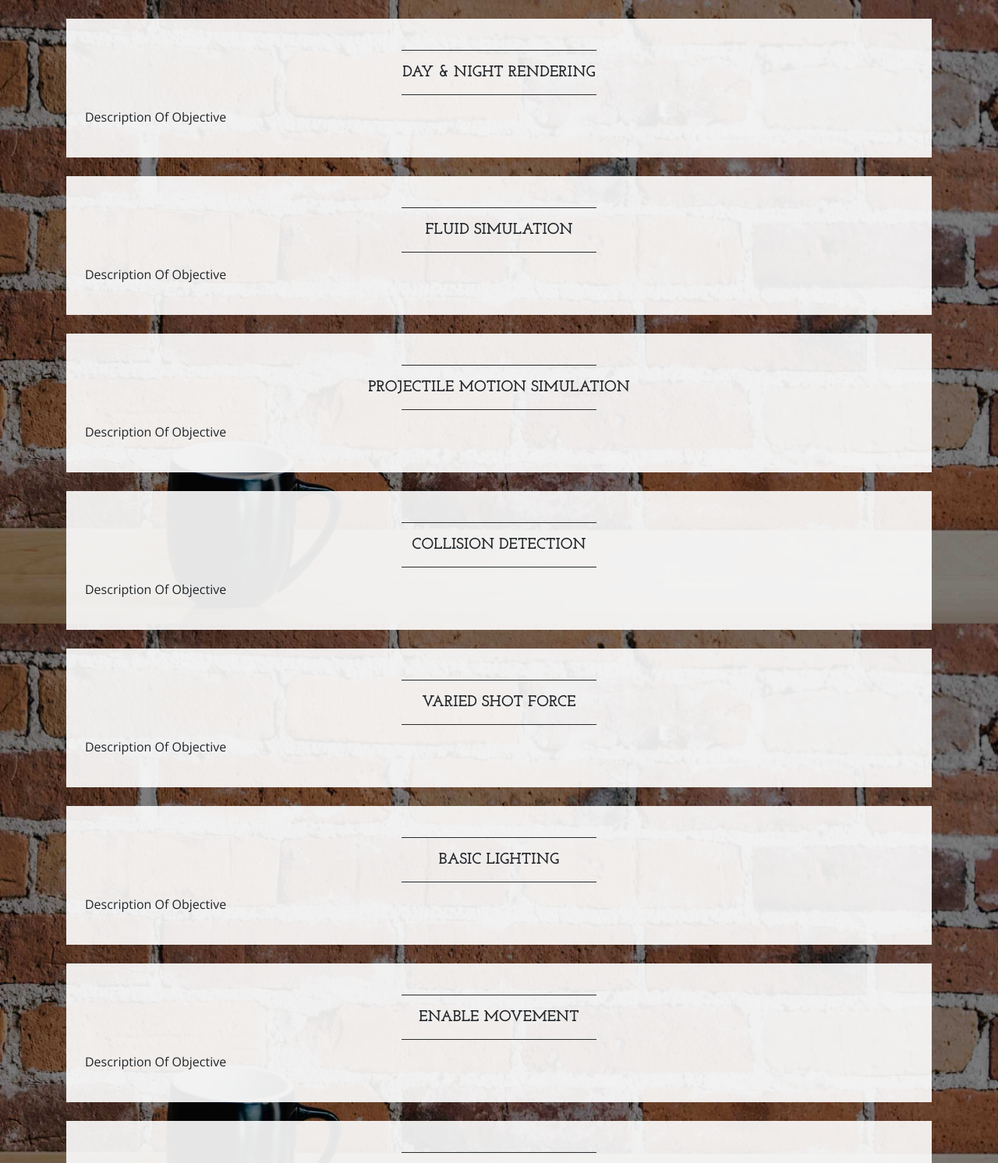
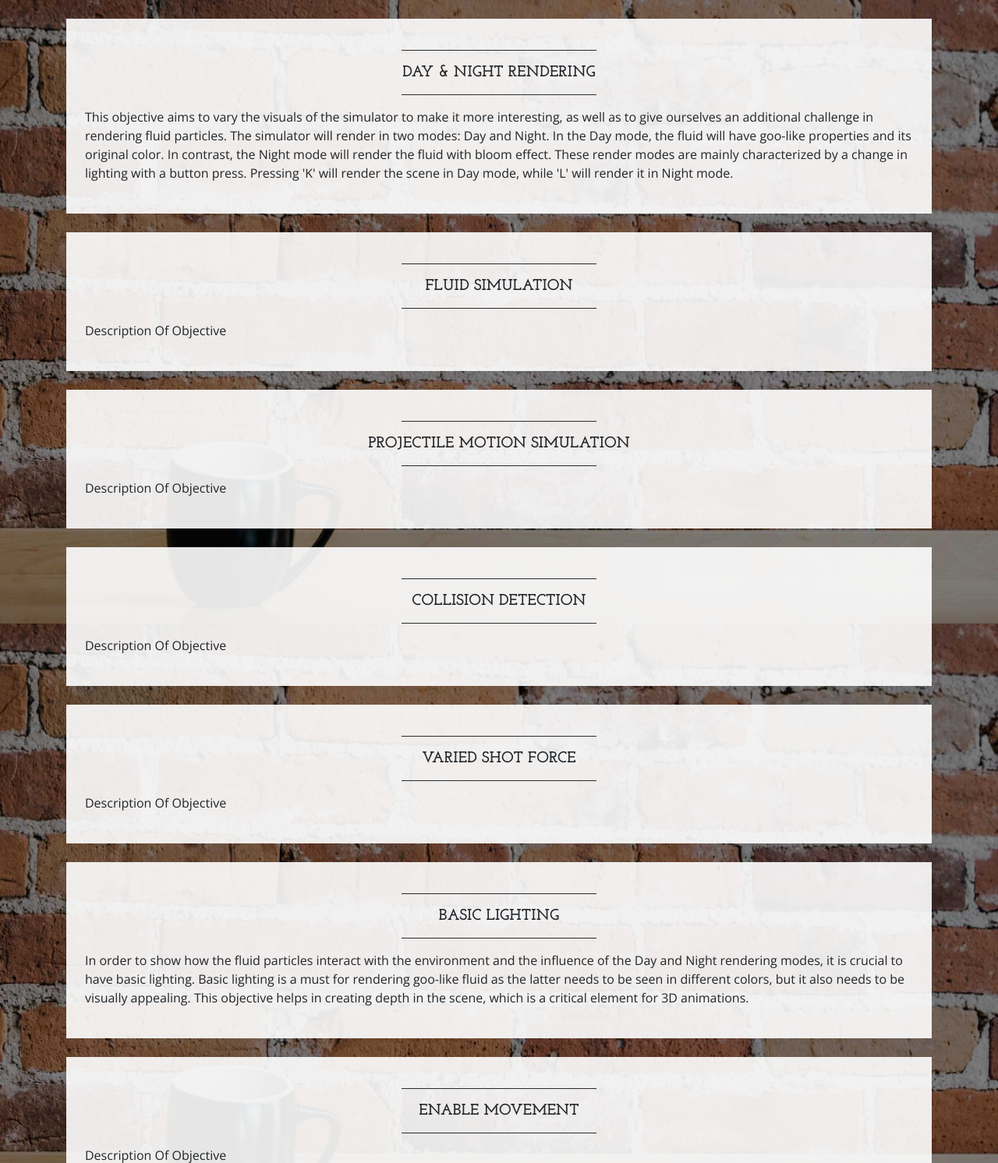
Before and after one commit to dylanseto/PaintShooter, a website: page Web/index.html in a window 1280 px wide. Shown: the part 2400-3892 px from the top of the page at 78% size. Drawn offline with nearby package versions, Linux system fonts and the light colour scheme.

Commit message:
Added stuff for day/night and basic lighting objectives.

```diff
--- a/Web/index.html
+++ b/Web/index.html
@@ -152,7 +152,12 @@
           <strong>Day & Night Rendering</strong>
         </h2>
         <hr class="divider">
-        <p>Description Of Objective</p>
+        <p>This objective aims to vary the visuals of the simulator to make it more interesting, as well as to give ourselves an additional challenge in rendering fluid particles.
+		The simulator will render in two modes: Day and Night.
+		In the Day mode, the fluid will have goo-like properties and its original color.
+		In contrast, the Night mode will render the fluid with bloom effect.
+		These render modes are mainly characterized by a change in lighting with a button press. Pressing 'K' will render the scene in Day mode, while 'L' will render it in Night mode.
+		</p>
       </div>
 
        <div id="objective2" class="bg-faded p-4 my-4">
@@ -197,7 +202,9 @@
           <strong>Basic Lighting</strong>
         </h2>
         <hr class="divider">
-        <p>Description Of Objective</p>
+        <p>In order to show how the fluid particles interact with the environment and the influence of the Day and Night rendering modes, it is crucial to have basic lighting.
+		Basic lighting is a must for rendering goo-like fluid as the latter needs to be seen in different colors, but it also needs to be visually appealing.
+		This objective helps in creating depth in the scene, which is a critical element for 3D animations.</p>
       </div>
 
        <div id="objective7" class="bg-faded p-4 my-4">
```
